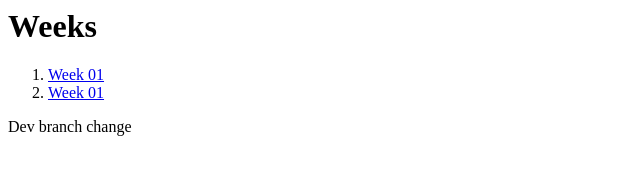
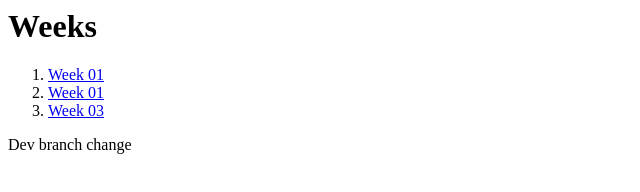
Before and after one commit to cjlindstrom/LearnGit, a plain HTML site: page docs/index.html in a window 1280 px wide. Shown: the whole page, without its empty margins (0-640 px from the left). Drawn offline with Linux system fonts and the light colour scheme.

Commit message:
dev branch

```diff
--- a/docs/index.html
+++ b/docs/index.html
@@ -7,6 +7,7 @@
     <ol>
         <li><a href="Week01/index.html">Week 01</a></li>
         <li><a href="Week02/index.html">Week 01</a></li>
+        <li><a href="Week03/index.html">Week 03</a></li>
     </ol>
     <P>Dev branch change</P>
 </body>
```
